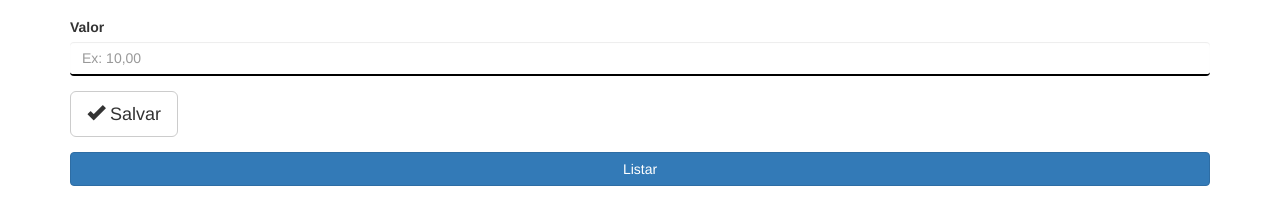
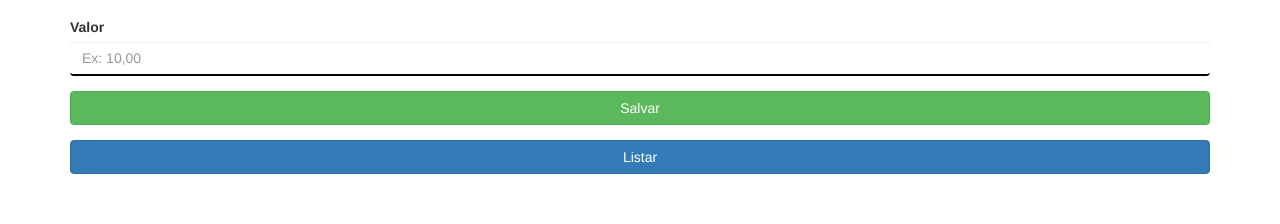
Before and after one commit to joaoprog/Pizzaria, a website: page www/index.html in a window 1280 px wide. Shown: the part 132-356 px from the top of the page. Drawn offline with nearby package versions, Linux system fonts and the light colour scheme.

Commit message:
Quase feito

```diff
--- a/www/index.html
+++ b/www/index.html
@@ -4,6 +4,7 @@
   <meta charset="utf-8">
 
   <script src="components/loader.js"></script>
+  <script src="https://kit.fontawesome.com/be184030a6.js%22%3E</script>
   <script src="components/jquery-3.4.1.min.js"></script>
   <script src="components/acao.js"></script>
 
@@ -36,9 +37,7 @@
     <div class="row">
       <div class="col-xs-12">
         <div class="form-group">
-         <button type="button" class="btn btn-default btn-lg">
-  <span class="glyphicon glyphicon-ok" aria-hidden="true"></span> Salvar
-</button>
+         <button type="button" class="btn btn-success btn-block"><i class="fas fa-save"></i>Salvar</button>
         </div>
       </div>
     </div>
```
Also changed, not shown: www/img/1.jpg (added).
